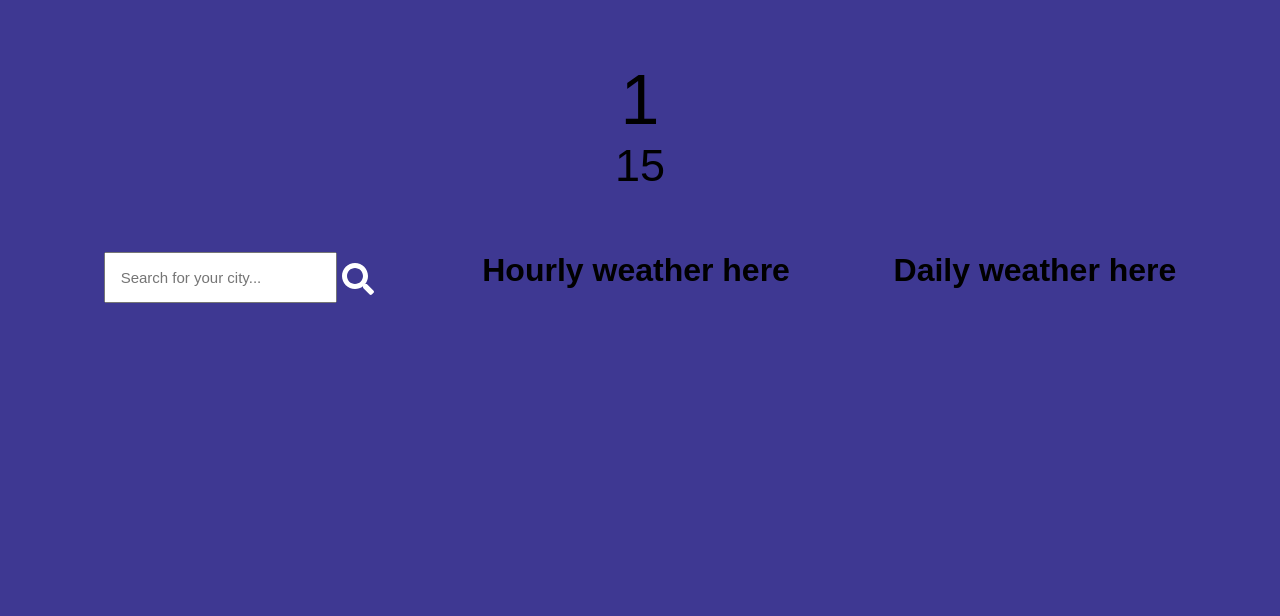
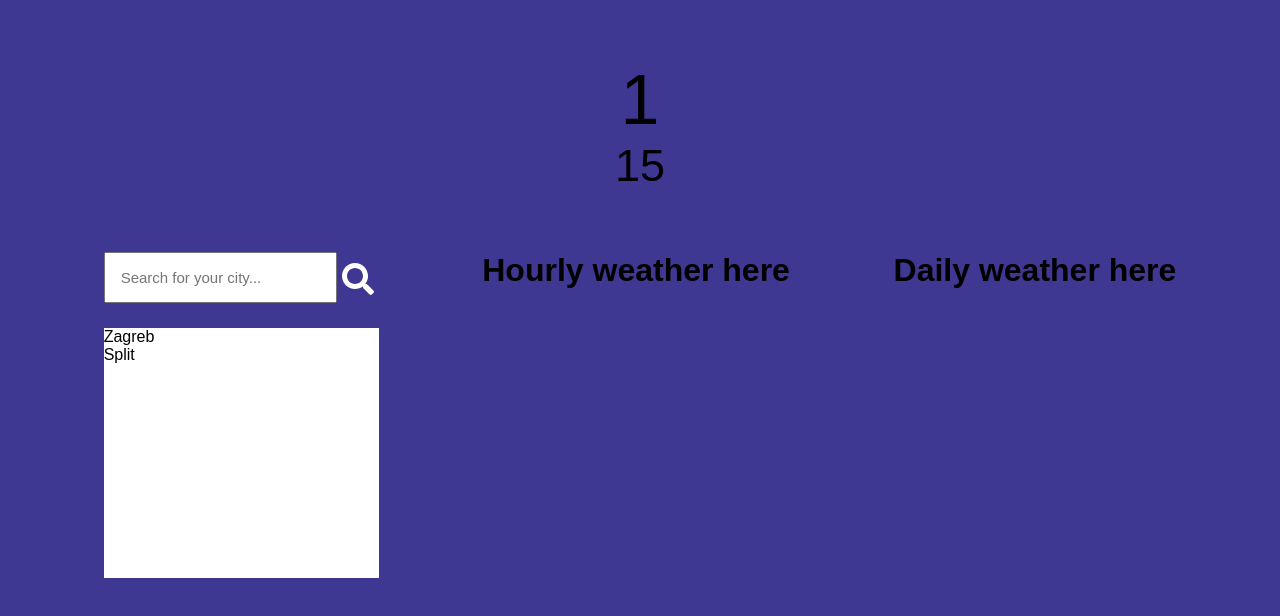
Before and after one commit to randomprogramming/weather-app, a React (Create React App) app: page /1/1 in a window 1280 px wide. Shown: the top 616 px of the page. Built offline with nearby package versions, Linux system fonts and the light colour scheme.

Commit message:
added a box to show the search results

```diff
--- a/src/components/SearchForm.js
+++ b/src/components/SearchForm.js
@@ -9,30 +9,51 @@ export default class SearchForm extends Component {
 	constructor() {
 		super();
 		this.state = {
-			searchFieldValue: ""
+			searchFieldValue: "",
+			matchingCities: [
+				{
+					name: "Zagreb",
+					country: "Croatia",
+					countryCode: "HR",
+				},
+				{
+					name: "Split",
+					country: "Croatia",
+					countryCode: "HR",
+				},
+			],
 		};
 	}
 	searchFieldOnUpdate = event => {
 		this.setState({
-			searchFieldValue: event.target.value
+			searchFieldValue: event.target.value,
 		});
 	};
 	searchCities = () => {
+		//TODO: Update the cities array in the state when button pressed, search for all cities that match
+		//the one that is in the input text
 		console.log(this.state.searchFieldValue);
 	};
-
+	//TODO: Create an actual component instead of using a div with a p tag below
 	render() {
 		return (
-			<div>
+			<div className="search-form">
 				<input
 					className="search-field"
 					onChange={this.searchFieldOnUpdate.bind(this)}
 					type="text"
 					placeholder="Search for your city..."
 				></input>
+
 				<span className="search-button" onClick={this.searchCities.bind(this)}>
 					<FontAwesomeIcon icon={faSearch} color="white" size="2x" />
 				</span>
+
+				<div className="matching-cities" id="temp">
+					{this.state.matchingCities.map(city => (
+						<p>{city.name}</p>
+					))}
+				</div>
 			</div>
 		);
 	}
--- a/src/components/WeatherInfo.js
+++ b/src/components/WeatherInfo.js
@@ -39,11 +39,11 @@ export default class WeatherInfo extends Component {
 				</div>
 
 				<div className="flex-horizontal">
-					<SearchForm></SearchForm>
-					<div>
+					<SearchForm className="flexcomp"></SearchForm>
+					<div className="flexcomp">
 						<h1>Hourly weather here</h1>
 					</div>
-					<div>
+					<div className="flexcomp">
 						<h1>Daily weather here</h1>
 					</div>
 				</div>
--- a/src/components/css/SearchForm.css
+++ b/src/components/css/SearchForm.css
@@ -10,3 +10,11 @@
 	top: 8px;
 	cursor: pointer;
 }
+
+.matching-cities {
+	background-color: white;
+	margin: 25px 0px;
+	height: 250px;
+	/* height: 100%; */
+	overflow: auto;
+}
```
